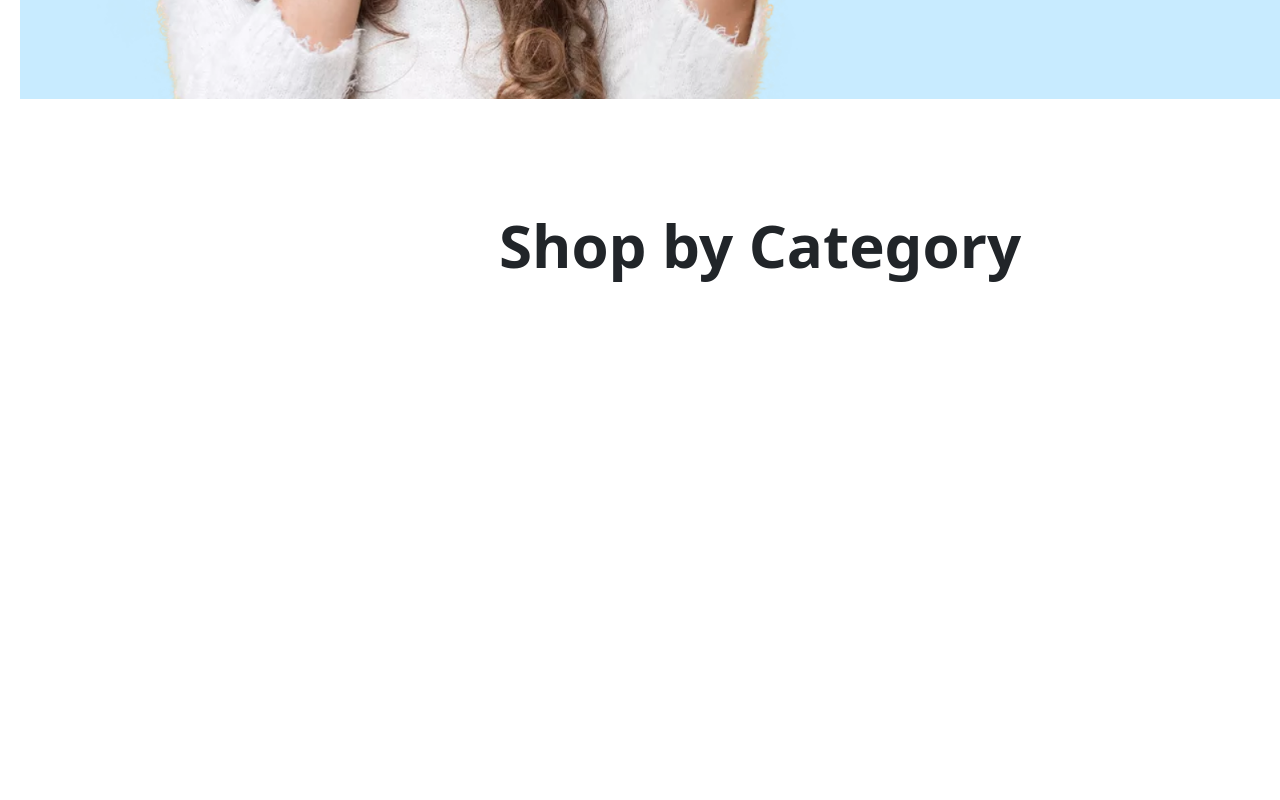
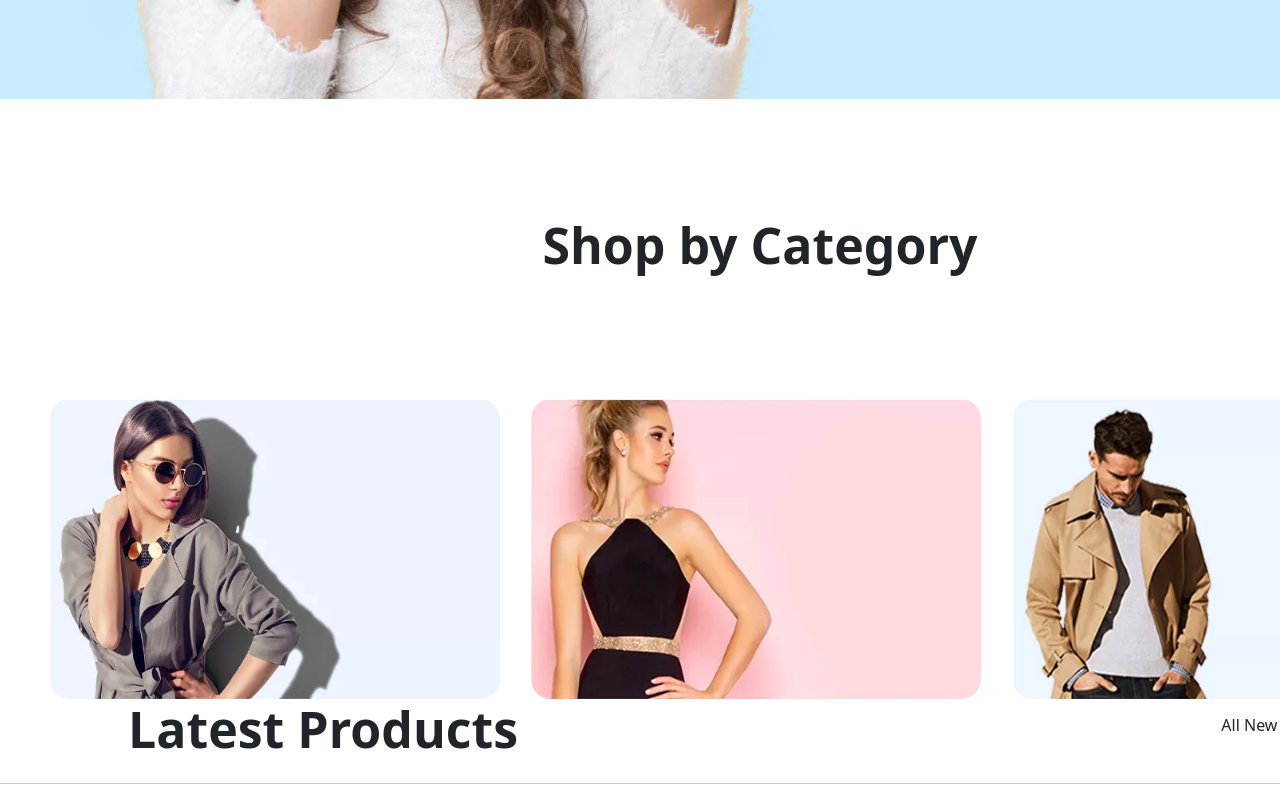
Before and after one commit to damirof/Front_Project, a plain HTML site: page Estore/index.html in a window 1280 px wide. Shown: the part 759-1559 px from the top of the page. Before the commit the page ends 1158 px from the top, so only its background shows below. Drawn offline with nearby package versions, Linux system fonts and the light colour scheme.

Commit message:
product ended

```diff
--- a/Estore/assets/css/style.css
+++ b/Estore/assets/css/style.css
@@ -1,17 +1,19 @@
-*, {
-    margin: 0;
-    padding: 0;
+*{
+    margin: 0px;
+    padding: 0px;
+
+
 }
 html{
     width: 1520px;
 }
 .nav_area{
-    width: 100%;
+    width:100%;
     position: fixed;
     background-color: white;
 }
-.row{
-    width: 1005;
+#nav{
+    width: 1520px;
     display: flex;
     justify-content: space-between;
     align-items: center;
@@ -63,7 +65,6 @@ html{
 }
 .slct_latest{
     border: none;
-    placeholder: "Latest";
 
 }
 
@@ -151,6 +152,25 @@ width: 100%;
     justify-content: center;
 }
 .shop_title{
-    font-size: 60px;
+    font-size: 50px;
     font-weight: 700;
 }
+#card{
+    display: flex;
+    justify-content: space-evenly;
+    align-items: center;
+    flex-wrap: wrap;
+    padding:0 50px;
+}
+#card img{
+    width: 450px;
+    height: 300px;
+    border-radius: 20px;
+}
+#product{
+    display: flex;
+    justify-content: space-between;
+    align-items: center;
+    flex-wrap: wrap;
+    padding: 0 140px;
+}
--- a/Estore/index.html
+++ b/Estore/index.html
@@ -16,7 +16,7 @@
 
 <body>
     <section class="nav_area">
-        <div class="row">
+        <div id="nav" class="row">
             <div class="col-xl-1 col-lg-1 col-md-2 col-sm-3 logo">
                 <img src="./assets/images/logo.png.webp" alt="">
             </div>
@@ -75,12 +75,28 @@
         </div>
      </section>
      <section>
-        <div class="row">
-            <div class="col-4"></div>
-            <div class="col-4"></div>
-            <div class="col-4"></div>
+        <div id="card" class="row">
+            <div class="col-4">
+                <img src="./assets/images/cat1.jpg.webp" alt="">
+            </div>
+            <div class="col-4">
+                <img src="./assets/images/cat2.jpg.webp" alt="">
+            </div>
+            <div class="col-4">
+                <img src="./assets/images/cat3.jpg.webp" alt="">
+            </div>
         </div>
      </section>
+        <section class="product_area">
+            <div class="row">
+                <div id="product" class="col-12">
+                    <h2 class="shop_title">Latest Products</h2>
+                    <p>All     New    Featured    Offer</p>
+                </div>
+            </div>
+            <hr>
+        </section>
+
 
 
 </body>
```
